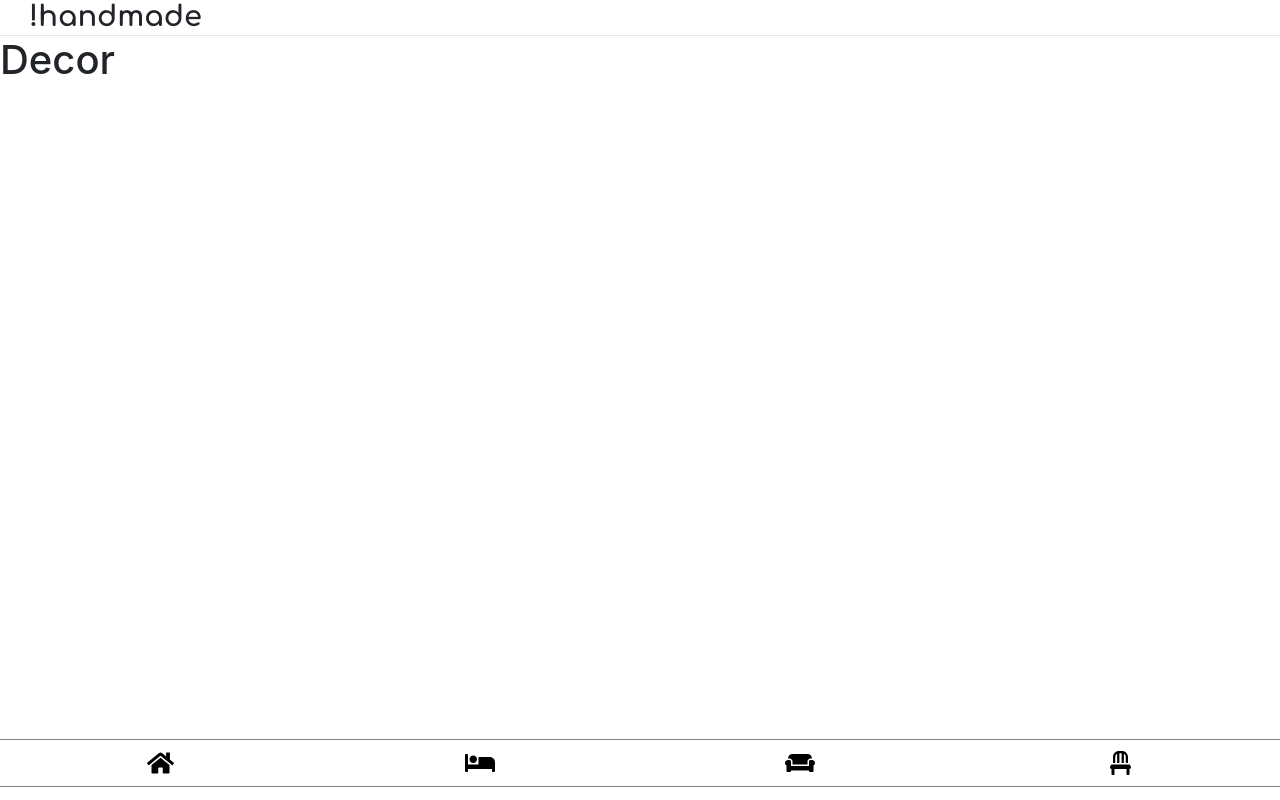
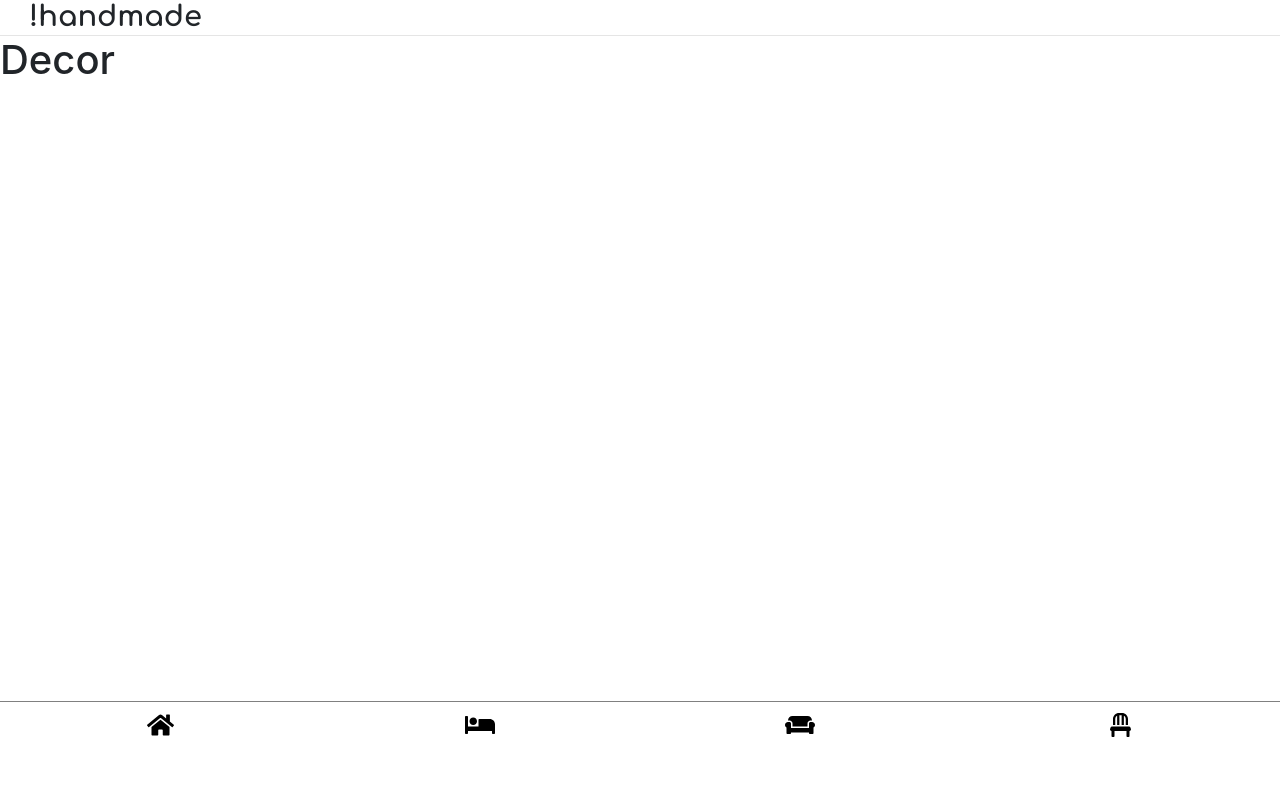
Before and after one commit to i-lazarev/metal-handmade, a React (Create React App) app: page /decor in a window 1280 px wide. Built offline with nearby package versions, Linux system fonts and the light colour scheme.

Commit message:
Added navigation icons

```diff
--- a/src/Styles/NavBar.css
+++ b/src/Styles/NavBar.css
@@ -13,7 +13,7 @@
   left: 0;
   bottom: 0;
   width: 100%;
-  margin-bottom: 1%;
+  margin-bottom: 4%;
 }
 #hr {
   padding: 0;
@@ -27,6 +27,7 @@
 
 .categorie {
   border: 1px solid grey;
+  border-bottom: none;
   border-left: none;
   border-right: none;
   height: 6vh;
```
